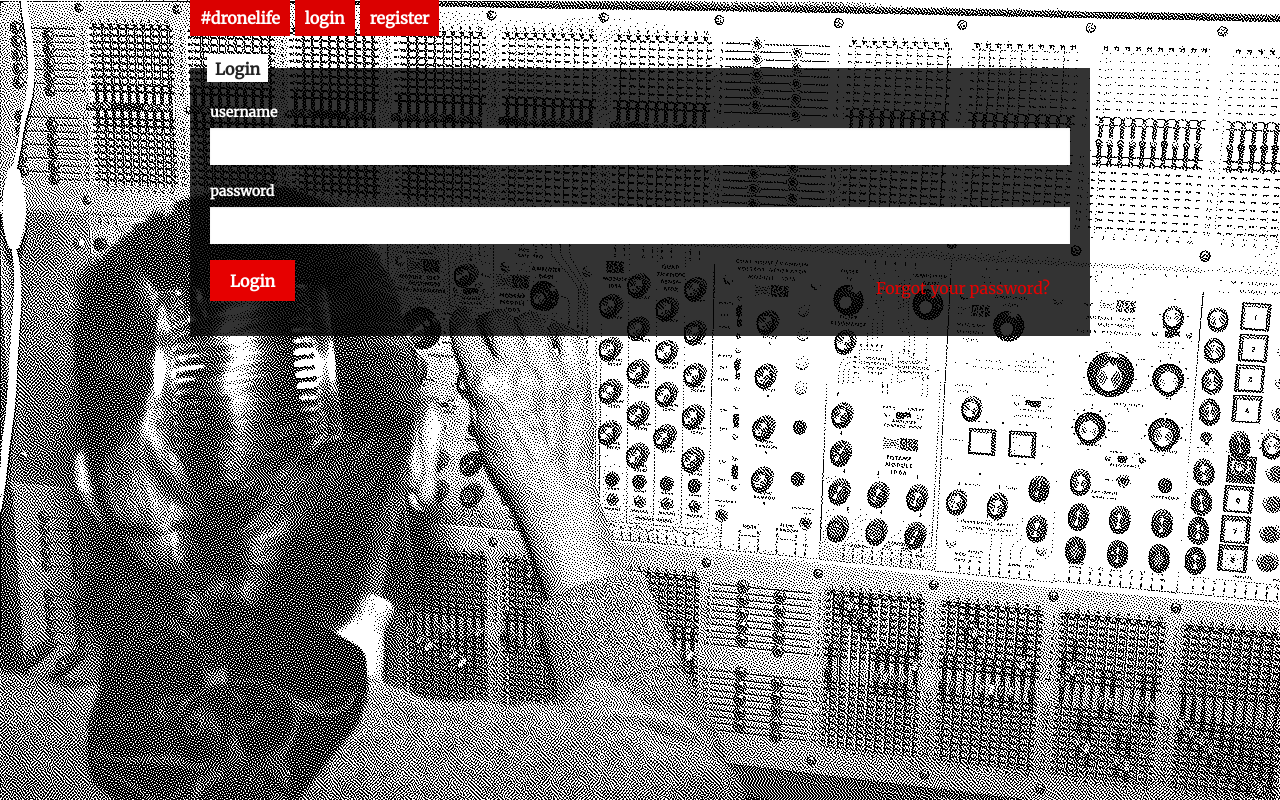
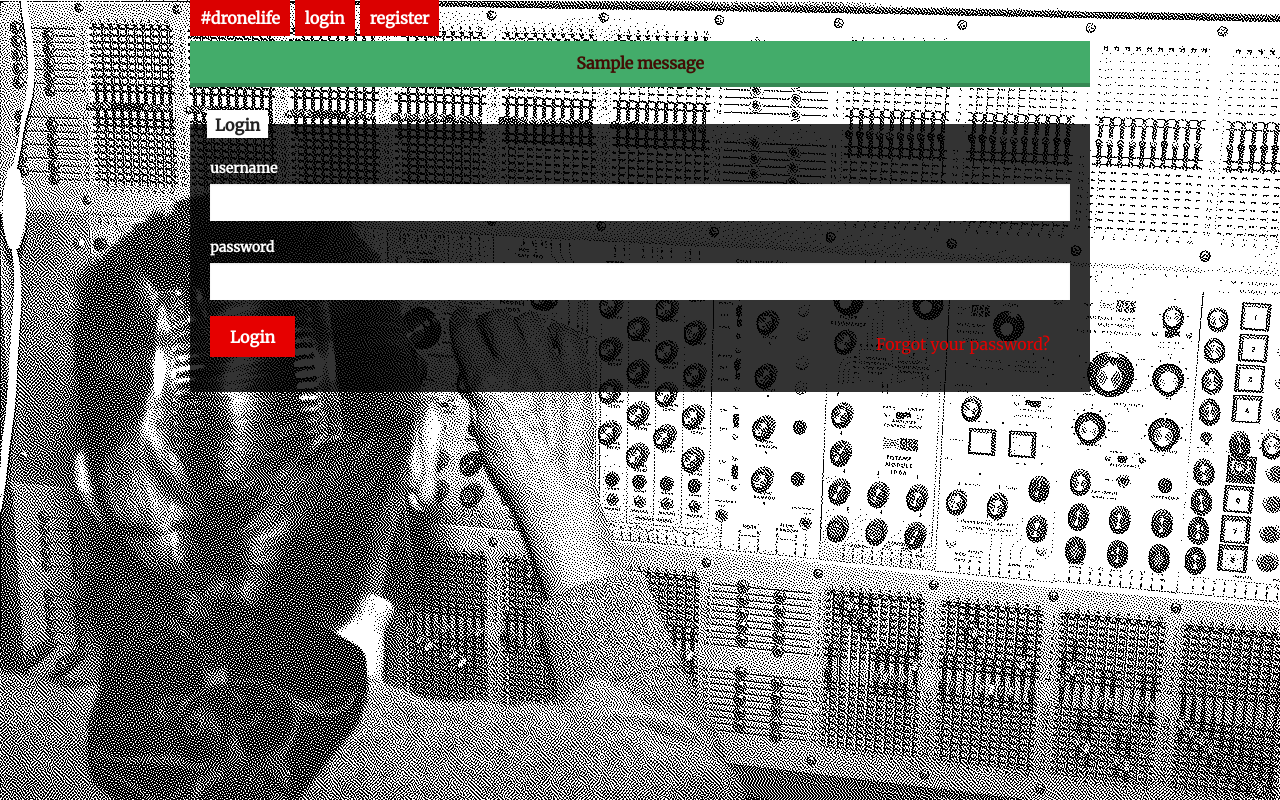
Before and after one commit to hecanjog/dronelife.org, a Flask app: page /login in a window 1280 px wide. Run offline with Flask 2, Linux system fonts and the light colour scheme; tables that the repository leaves empty hold one stand-in row (values such as "Sample post"); one stand-in notice (Sample message) is shown; parts of the project's set-up code (start-up, migrations or seed data) failed here and were passed over; some libraries are stand-ins or nearby versions.

Commit message:
add basic flash messages

```diff
--- a/bower.json
+++ b/bower.json
@@ -4,6 +4,7 @@
   "private": "true",
   "dependencies": {
     "foundation": "zurb/bower-foundation#~5.1.1",
+    "compass-mixins": "Igosuki/compass-mixins",
     "parsleyjs": "~2.0.2",
     "jquery": "~2.1.1"
   }
--- a/dronelife/controller.py
+++ b/dronelife/controller.py
@@ -244,6 +244,9 @@ def login():
             user.last_login = datetime.utcnow()
             db.session.commit()
 
+            flash('Welcome back!', 'info')
             return redirect(request.args.get('next') or url_for('index'))
+        else:
+            flash('Passwords are the worst. Give\'er another try.', 'warning')
 
     return render_template('login.html', form=form)
--- a/dronelife/static/scss/app.scss
+++ b/dronelife/static/scss/app.scss
@@ -8,6 +8,7 @@
    "foundation/components/grid",
    "foundation/components/type",
    "foundation/components/visibility",
+   "compass/css3",
    "emoji/emoji";
 
 $main-width: 900px;
@@ -88,6 +89,45 @@ main {
     .forgot-password {
         float: right;
         padding: 20px;
+    }
+}
+
+.flash-messages {
+    padding: 5px;
+
+    ul {
+        list-style-type: none;
+        max-width: $main-width;
+        margin: 0 auto;
+        padding: 0;
+
+        .message {
+            background-color: $info-color;
+            color: darken($info-color, 40%);
+            padding: 10px;
+            padding-bottom: 6px;
+            text-align: center;
+            border-bottom: 4px solid darken($info-color, 10%);
+            font-weight: bold;
+
+            &.error {
+                background-color: $alert-color;
+                border-bottom: 4px solid darken($alert-color, 10%);
+                color: darken($alert-color, 40%);
+            }
+
+            &.warning {
+                background-color: $warning-color;
+                border-bottom: 4px solid darken($warning-color, 10%);
+                color: darken($alert-color, 40%);
+            }
+
+            &.success {
+                background-color: $success-color;
+                border-bottom: 4px solid darken($success-color, 10%);
+                color: darken($alert-color, 40%);
+            }
+        }
     }
 }
 
--- a/dronelife/static/stylesheets/app.css
+++ b/dronelife/static/stylesheets/app.css
@@ -3360,6 +3360,40 @@ main:after {
   padding: 20px;
 }
 
+.flash-messages {
+  padding: 5px;
+}
+.flash-messages ul {
+  list-style-type: none;
+  max-width: 900px;
+  margin: 0 auto;
+  padding: 0;
+}
+.flash-messages ul .message {
+  background-color: #a0d3e8;
+  color: #257697;
+  padding: 10px;
+  padding-bottom: 6px;
+  text-align: center;
+  border-bottom: 4px solid #77c0de;
+  font-weight: bold;
+}
+.flash-messages ul .message.error {
+  background-color: #f04124;
+  border-bottom: 4px solid #d32a0e;
+  color: #430e05;
+}
+.flash-messages ul .message.warning {
+  background-color: #f08a24;
+  border-bottom: 4px solid #d3700e;
+  color: #430e05;
+}
+.flash-messages ul .message.success {
+  background-color: #43ac6a;
+  border-bottom: 4px solid #358753;
+  color: #430e05;
+}
+
 .main-column {
   padding-left: 0.9375rem;
   padding-right: 0.9375rem;
--- a/dronelife/templates/layout.html
+++ b/dronelife/templates/layout.html
@@ -19,6 +19,19 @@
     <a href="/">#dronelife</a>{% if current_user.is_authenticated() %}<a href="/profile">Profile</a><a href="/logout">Logout</a>{% else %}<a href="/login">Login</a><a href="/register">Register</a>{% endif %}
 </nav>
 {% endblock %}
+
+{% with messages = get_flashed_messages(with_categories=true) %}
+<section class="flash-messages">
+    {% if messages %}
+    <ul>
+        {% for category, message in messages %}
+        <li class="message {{ category }}">{{ message }}</li>
+        {% endfor %}
+    </ul>
+    {% endif %}
+</section>
+{% endwith %}
+
 <main>{% block body %}{% endblock %}</main>{% block js %}{% endblock %}
 <script type="text/javascript">
           var _gaq = _gaq || [];
--- a/dronelife/templates/login.html
+++ b/dronelife/templates/login.html
@@ -1,5 +1,9 @@
 {% extends "layout.html" %}
 {% block body %}
+
+{% if error %}
+    <p class="error">{{ error }}</p>
+{% endif %}
 <form id="login-form" method="post" action="/login" data-parsley-validate>
     <fieldset>
     <legend>Login</legend>
```
